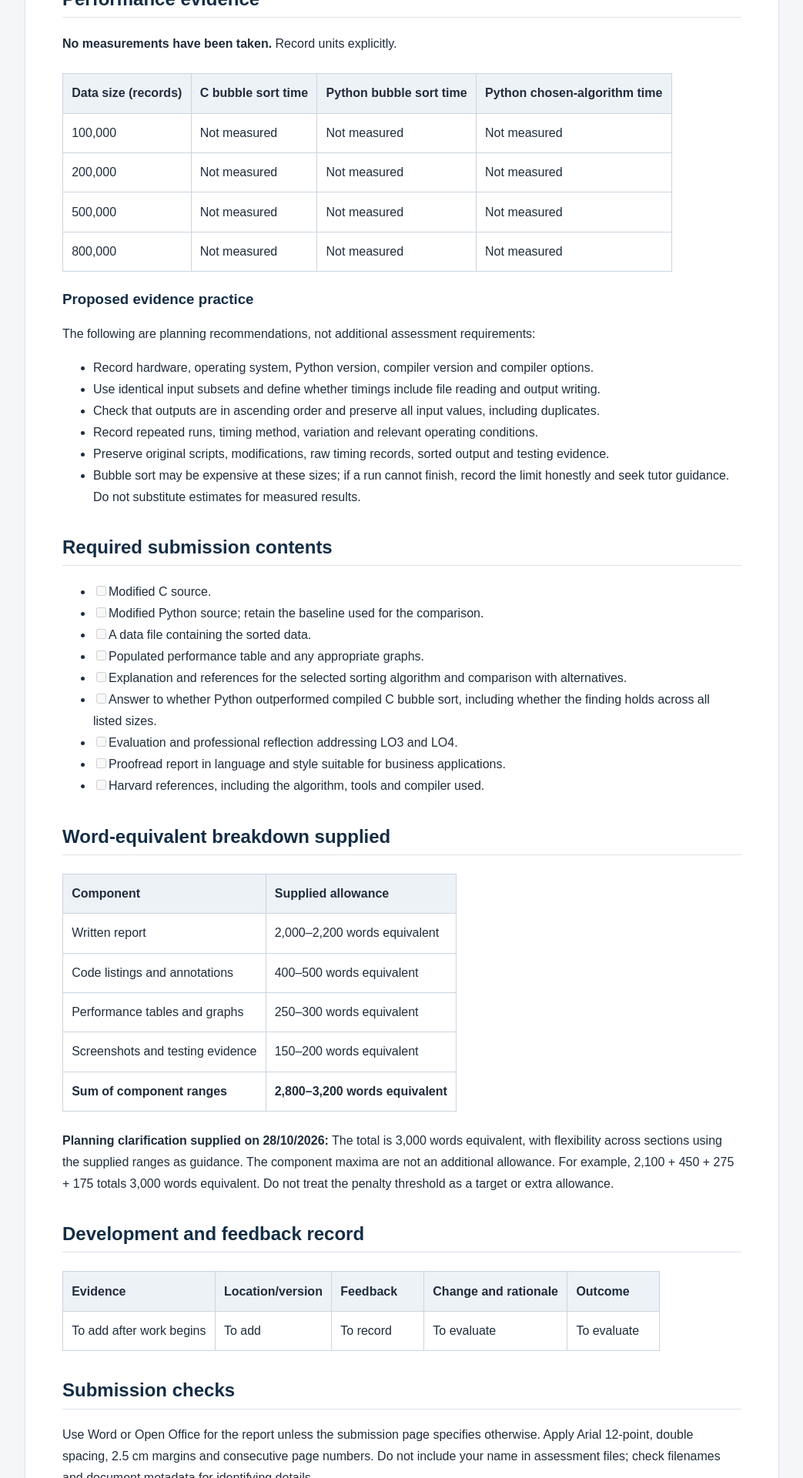
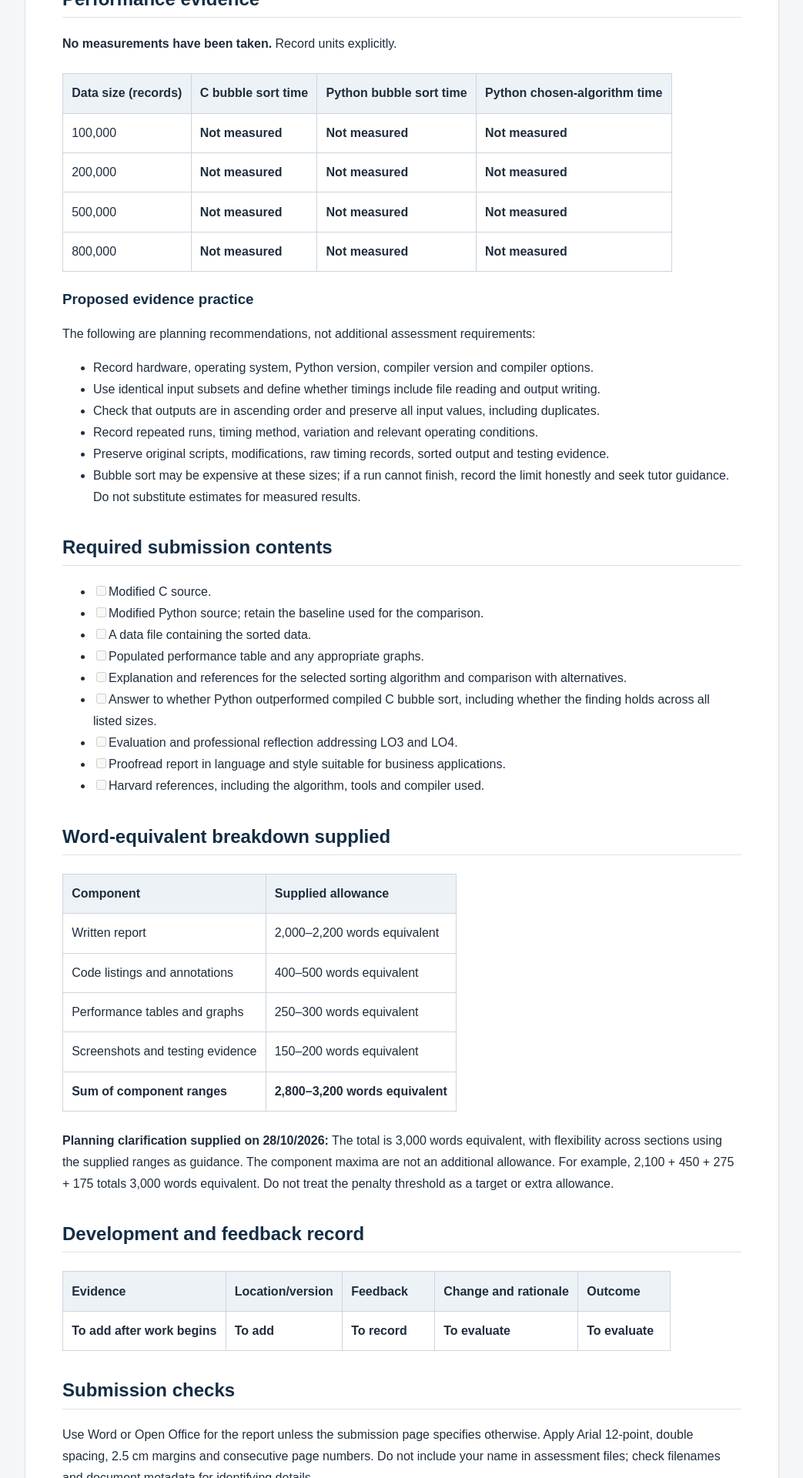
Before and after one commit to ce26229/msc-eportfolio, a Jekyll site: the page built from modules/launch-into-computing-part-a.md, in a window 1280 px wide. Shown: the part 1475-3395 px from the top of the page at 77% size, without its empty margins (118-1161 px from the left). Built offline with Jekyll 4.4.1, drawn with Linux system fonts in a browser that asks for light colours.

```diff
--- a/modules/launch-into-computing-part-a.md
+++ b/modules/launch-into-computing-part-a.md
@@ -35,10 +35,10 @@ permalink: /modules/launch-into-computing/assignment-part-a/
 
 | Data size (records) | C bubble sort time | Python bubble sort time | Python chosen-algorithm time |
 | --- | --- | --- | --- |
-| 100,000 | Not measured | Not measured | Not measured |
-| 200,000 | Not measured | Not measured | Not measured |
-| 500,000 | Not measured | Not measured | Not measured |
-| 800,000 | Not measured | Not measured | Not measured |
+| 100,000 | **Not measured** | **Not measured** | **Not measured** |
+| 200,000 | **Not measured** | **Not measured** | **Not measured** |
+| 500,000 | **Not measured** | **Not measured** | **Not measured** |
+| 800,000 | **Not measured** | **Not measured** | **Not measured** |
 
 ### Proposed evidence practice
 
@@ -79,7 +79,7 @@ The following are planning recommendations, not additional assessment requiremen
 
 | Evidence | Location/version | Feedback | Change and rationale | Outcome |
 | --- | --- | --- | --- | --- |
-| To add after work begins | To add | To record | To evaluate | To evaluate |
+| **To add after work begins** | **To add** | **To record** | **To evaluate** | **To evaluate** |
 
 ## Submission checks
 
```
